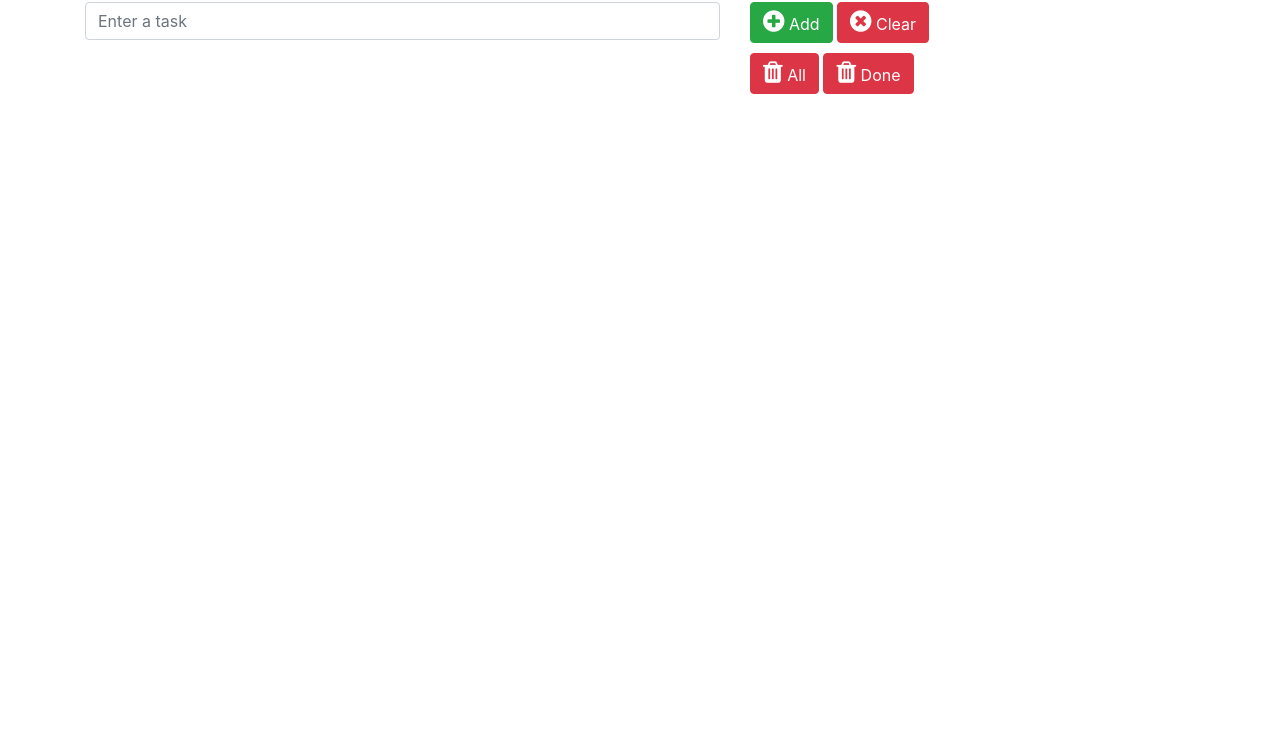
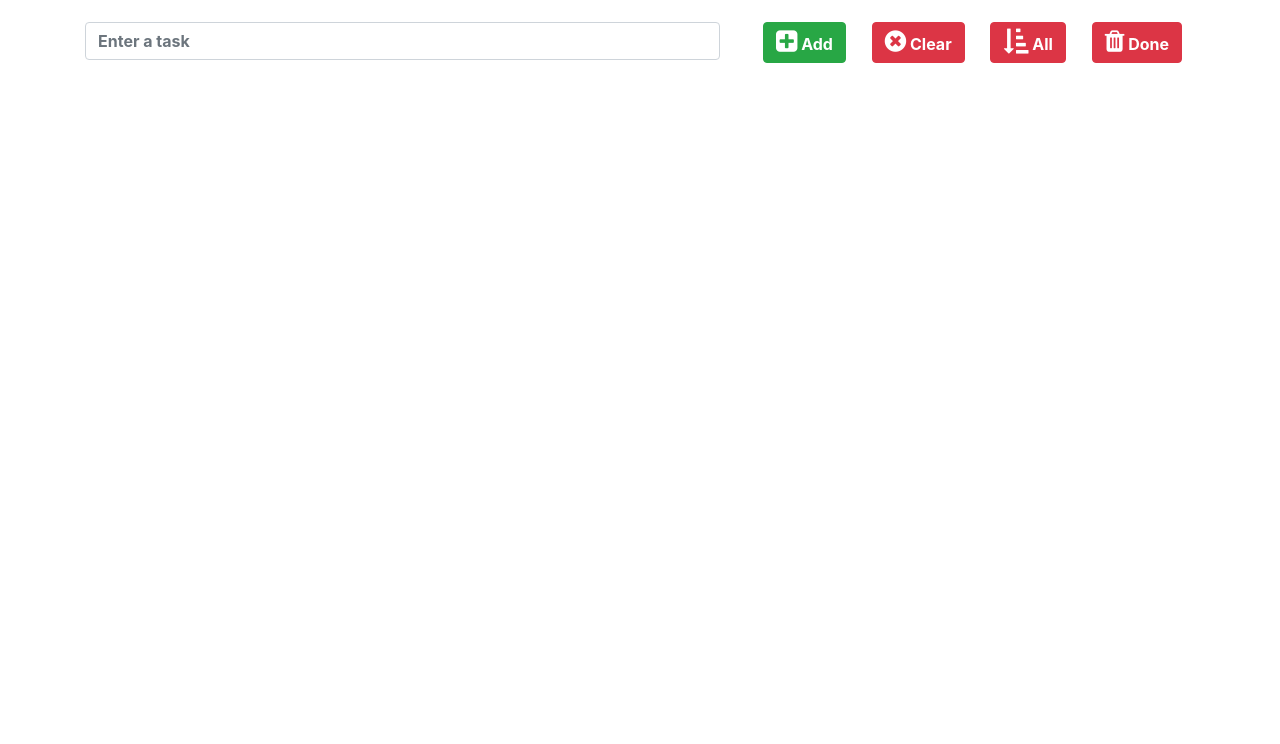
Before and after one commit to CodingJoshi/DoubtsWebD, a plain HTML site: page todolist2/index.html in a window 1280 px wide. Shown: the part 56-800 px from the top of the page. Drawn offline with nearby package versions, Linux system fonts and the light colour scheme.

Commit message:
Add files via upload

```diff
--- a/todolist2/Script.js
+++ b/todolist2/Script.js
@@ -45,7 +45,7 @@ $(document).ready(function () {
     btnAdd.click(addItem);
 
     inpTask.keypress((event)=>{
-        console.log(event.which);
+        // console.log(event.which);
         if(event.which==13)addItem();
     })
 
--- a/todolist2/index.html
+++ b/todolist2/index.html
@@ -17,16 +17,22 @@
         <h1>Todo Lists</h1>
       <div class="alert alert-danger" id="errMsg" role="alert">Please Enter Some Task To Add</div>
       <div class="row" style="margin-top: 10px;">
-        <div class="col col-md-7">
+        <div class="col-lg-7">
           <input type="text" class="form-control " id="inpTask" placeholder="Enter a task">
         </div>
-        <div class="col col-md-5">
+        <div class="col-lg-5" id="allBtn">
           <button type="button" id="btnAdd" class="btn btn-success">
-            <i class="fa fa-plus-circle"></i>
+            <i class="fa fa-plus-square"></i>
             Add</button>
           <button type="button" id="btnClear" class=" btn btn-danger">
             <i class="fa fa-times-circle"></i>
             Clear</button>
+            <button id="btnSort" type="button" class="btn btn-danger">
+              <i class="fa fa-sort-amount-asc"></i>
+              All</button>
+            <button id="btnDone" type="button" class="btn btn-danger">
+              <i class="fa fa-trash"></i>
+              Done</button>
         </div>
       </div>
 
@@ -34,12 +40,7 @@
         <div class="col col-md-7 ">
         </div>
         <div class="col col-md-5 ">
-          <button id="fabtn" type="button" class="btn btn-danger">
-            <i class="fa fa-trash"></i>
-            All</button>
-          <button id="fabtn" type="button" class="btn btn-danger">
-            <i class="fa fa-trash"></i>
-            Done</button>
+
         </div>
       </div>
 
--- a/todolist2/style.css
+++ b/todolist2/style.css
@@ -4,6 +4,9 @@
     font-size: 20px;
     font-weight: bold;
     display: none;
+}
+#allBtn{
+    display: flex;
 }
 #btnTrash{
     float: right;
@@ -27,7 +30,11 @@
 #ulTasks{
     margin: 20px;
 }
-#fabtn i,#btnAdd i,#btnClear i{
+#btnDone,#btnSort,#btnAdd,#btnClear,#inpTask{
+    margin: 20px auto;
+    font-weight: bolder;
+}
+#btnDone i,#btnSort i,#btnAdd i,#btnClear i{
     font-size: 25px;
 }
 li.done{
```
